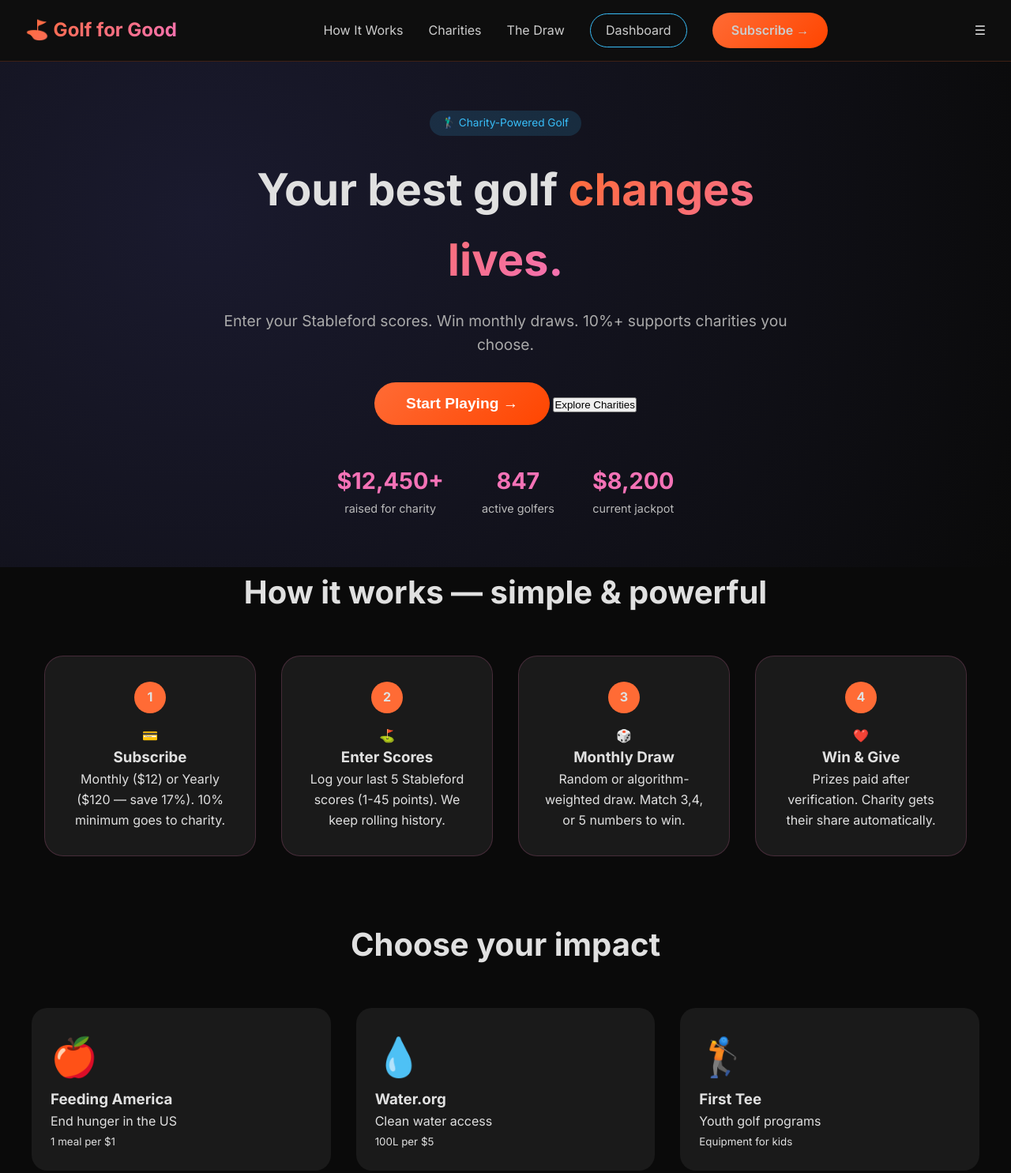
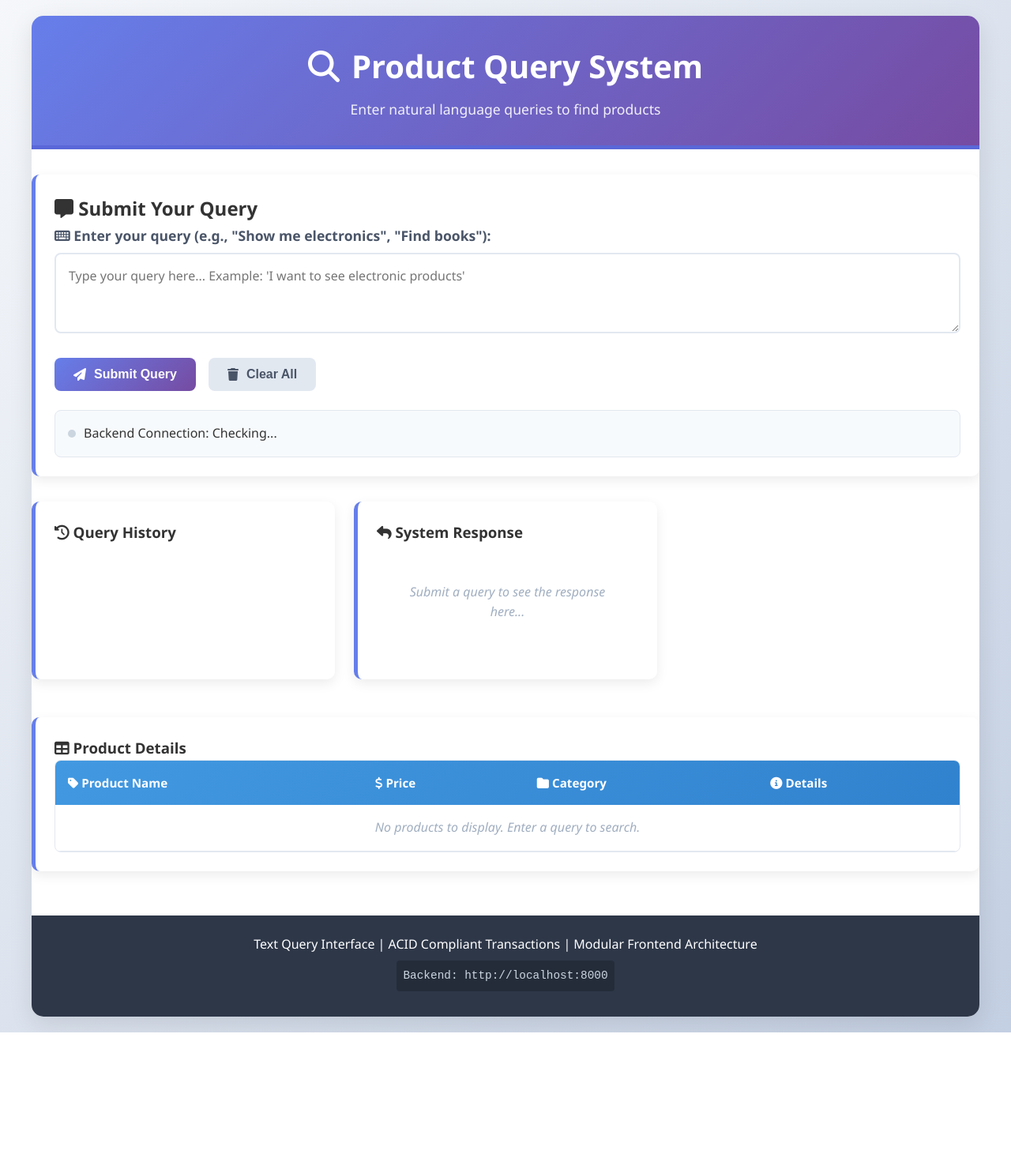
Before and after one commit to Elerius-star/Golf, a plain HTML site: page index.html in a window 1280 px wide. Shown: the top 1485 px of the page at 79% size. After the commit the page ends 1307 px from the top, so only its background shows below. Drawn offline with Linux system fonts and the light colour scheme; files that its build step writes are made by us from their sources.

Commit message:
Add files via upload

```diff
--- a/index.html
+++ b/index.html
@@ -2,120 +2,105 @@
 <html lang="en">
 <head>
     <meta charset="UTF-8">
-    <meta name="viewport" content="width=device-width, initial-scale=1.0, user-scalable=yes">
-    <title>Golf for Good | Track. Win. Give.</title>
-    <link rel="stylesheet" href="style.css">
-    <link href="https://fonts.googleapis.com/css2?family=Inter:opsz,wght@14..32,300;14..32,400;14..32,600;14..32,700&display=swap" rel="stylesheet">
+    <meta name="viewport" content="width=device-width, initial-scale=1.0">
+    <title>Product Query Interface</title>
+    <link rel="stylesheet" href="styles/main.css">
+    <!-- Font Awesome for icons -->
+    <link rel="stylesheet" href="https://cdnjs.cloudflare.com/ajax/libs/font-awesome/6.4.0/css/all.min.css">
 </head>
 <body>
-    <nav class="navbar">
-        <div class="nav-container">
-            <div class="logo">⛳ Golf for Good</div>
-            <div class="nav-links">
-                <a href="#how-it-works">How It Works</a>
-                <a href="#charities">Charities</a>
-                <a href="#draw">The Draw</a>
-                <a href="dashboard.html" class="btn-outline">Dashboard</a>
-                <a href="#" id="subscribeBtnNav" class="btn-primary">Subscribe →</a>
+    <div class="container">
+        <!-- Header Section -->
+        <header class="header">
+            <h1><i class="fas fa-search"></i> Product Query System</h1>
+            <p>Enter natural language queries to find products</p>
+        </header>
+
+        <!-- Main Content Area -->
+        <main class="main-content">
+            <!-- Query Input Section -->
+            <section class="query-section card">
+                <h2><i class="fas fa-comment-alt"></i> Submit Your Query</h2>
+                <div class="form-group">
+                    <label for="queryInput">
+                        <i class="fas fa-keyboard"></i> Enter your query (e.g., "Show me electronics", "Find books"):
+                    </label>
+                    <textarea
+                        id="queryInput"
+                        placeholder="Type your query here... Example: 'I want to see electronic products'"
+                        rows="3"
+                    ></textarea>
                 </div>
-            <div class="mobile-menu-btn" id="mobileMenuBtn">☰</div>
+                <div class="button-group">
+                    <button id="submitQuery" class="btn btn-primary">
+                        <i class="fas fa-paper-plane"></i> Submit Query
+                    </button>
+                    <button id="clearAll" class="btn btn-secondary">
+                        <i class="fas fa-trash"></i> Clear All
+                    </button>
                 </div>
-    </nav>
 
-    <main>
-        <!-- Hero Section -->
-        <section class="hero">
-            <div class="hero-content">
-                <div class="hero-badge">🏌️‍♂️ Charity-Powered Golf</div>
-                <h1>Your best golf <span class="gradient-text">changes lives.</span></h1>
-                <p class="hero-subtext">Enter your Stableford scores. Win monthly draws. 10%+ supports charities you choose.</p>
-                <div class="hero-buttons">
-                    <button class="btn-primary-large" id="subscribeHeroBtn">Start Playing →</button>
-                    <button class="btn-secondary" id="exploreBtn">Explore Charities</button>
-                </div>
-                <div class="stats-row">
-                    <div class="stat"><span>$12,450+</span> raised for charity</div>
-                    <div class="stat"><span>847</span> active golfers</div>
-                    <div class="stat"><span>$8,200</span> current jackpot</div>
+                <!-- System Status -->
+                <div class="status-container">
+                    <div id="connectionStatus" class="status-indicator">
+                        <span class="status-dot"></span>
+                        <span>Backend Connection: Checking...</span>
                     </div>
                 </div>
             </section>
 
-        <!-- How It Works -->
-        <section id="how-it-works" class="how-section">
-            <div class="container">
-                <h2 class="section-title">How it works — <span class="pink-text">simple & powerful</span></h2>
-                <div class="steps-grid">
-                    <div class="step-card">
-                        <div class="step-number">1</div>
-                        <div class="step-icon">💳</div>
-                        <h3>Subscribe</h3>
-                        <p>Monthly ($12) or Yearly ($120 — save 17%). 10% minimum goes to charity.</p>
-                    </div>
-                    <div class="step-card">
-                        <div class="step-number">2</div>
-                        <div class="step-icon">⛳</div>
-                        <h3>Enter Scores</h3>
-                        <p>Log your last 5 Stableford scores (1-45 points). We keep rolling history.</p>
-                    </div>
-                    <div class="step-card">
-                        <div class="step-number">3</div>
-                        <div class="step-icon">🎲</div>
-                        <h3>Monthly Draw</h3>
-                        <p>Random or algorithm-weighted draw. Match 3,4, or 5 numbers to win.</p>
-                    </div>
-                    <div class="step-card">
-                        <div class="step-number">4</div>
-                        <div class="step-icon">❤️</div>
-                        <h3>Win & Give</h3>
-                        <p>Prizes paid after verification. Charity gets their share automatically.</p>
+            <!-- Results Section -->
+            <section class="results-section">
+                <!-- Query History -->
+                <div class="card history-card">
+                    <h3><i class="fas fa-history"></i> Query History</h3>
+                    <div id="queryHistory" class="history-list">
+                        <!-- Query history will be inserted here by JavaScript -->
                     </div>
                 </div>
-            </div>
-        </section>
 
-        <!-- Charities Preview -->
-        <section id="charities" class="charities-section">
-            <div class="container">
-                <h2 class="section-title">Choose your <span class="skyblue-text">impact</span></h2>
-                <div class="charity-grid" id="charityGrid">
-                    <!-- Dynamically loaded from JS -->
+                <!-- Response Display -->
+                <div class="card response-card">
+                    <h3><i class="fas fa-reply"></i> System Response</h3>
+                    <div id="responseContainer" class="response-content">
+                        <p class="placeholder-text">Submit a query to see the response here...</p>
                     </div>
                 </div>
-        </section>
 
-        <!-- Draw Mechanics -->
-        <section id="draw" class="draw-section">
-            <div class="container">
-                <h2 class="section-title">The <span class="orange-text">Monthly Draw</span></h2>
-                <div class="draw-card">
-                    <div class="draw-pool">
-                        <div class="pool-tier">🎯 5-Number Match — <strong>40% (Jackpot)</strong> <span class="rollover">Rollover if unclaimed</span></div>
-                        <div class="pool-tier">⭐ 4-Number Match — <strong>35%</strong></div>
-                        <div class="pool-tier">✨ 3-Number Match — <strong>25%</strong></div>
+                <!-- Product Table -->
+                <div class="card table-card">
+                    <h3><i class="fas fa-table"></i> Product Details</h3>
+                    <div class="table-container">
+                        <table id="productTable">
+                            <thead>
+                                <tr>
+                                    <th><i class="fas fa-tag"></i> Product Name</th>
+                                    <th><i class="fas fa-dollar-sign"></i> Price</th>
+                                    <th><i class="fas fa-folder"></i> Category</th>
+                                    <th><i class="fas fa-info-circle"></i> Details</th>
+                                </tr>
+                            </thead>
+                            <tbody id="productTableBody">
+                                <tr class="empty-row">
+                                    <td colspan="4">No products to display. Enter a query to search.</td>
+                                </tr>
+                            </tbody>
+                        </table>
                     </div>
-                    <div class="draw-logic">
-                        <p><strong>Draw Logic:</strong> Admin selects Random OR Algorithmic (weighted by most/least frequent scores)</p>
-                        <p><strong>Monthly cadence:</strong> Results published 1st of each month</p>
-                    </div>
-                </div>
-            </div>
-        </section>
-
-        <!-- CTA Footer -->
-        <section class="cta-footer">
-            <div class="container">
-                <h2>Ready to change the game?</h2>
-                <button class="btn-primary-large" id="subscribeFooterBtn">Subscribe Now — $12/month</button>
-                <p class="tiny-text">Cancel anytime. 100% of prize pool paid out.</p>
                 </div>
             </section>
         </main>
 
-    <footer>
-        <p>© 2025 Golf for Good — Charity-powered golf platform</p>
+        <!-- Footer -->
+        <footer class="footer">
+            <p>Text Query Interface | ACID Compliant Transactions | Modular Frontend Architecture</p>
+            <p class="backend-status">Backend: <span id="backendUrl">http://localhost:8000</span></p>
         </footer>
+    </div>
 
-    <script src="script.js"></script>
+    <!-- JavaScript Modules -->
+    <script type="module" src="scripts/api.js"></script>
+    <script type="module" src="scripts/ui.js"></script>
+    <script type="module" src="scripts/app.js"></script>
 </body>
 </html>
```
Lines whose indentation alone changed are shown as unchanged.
